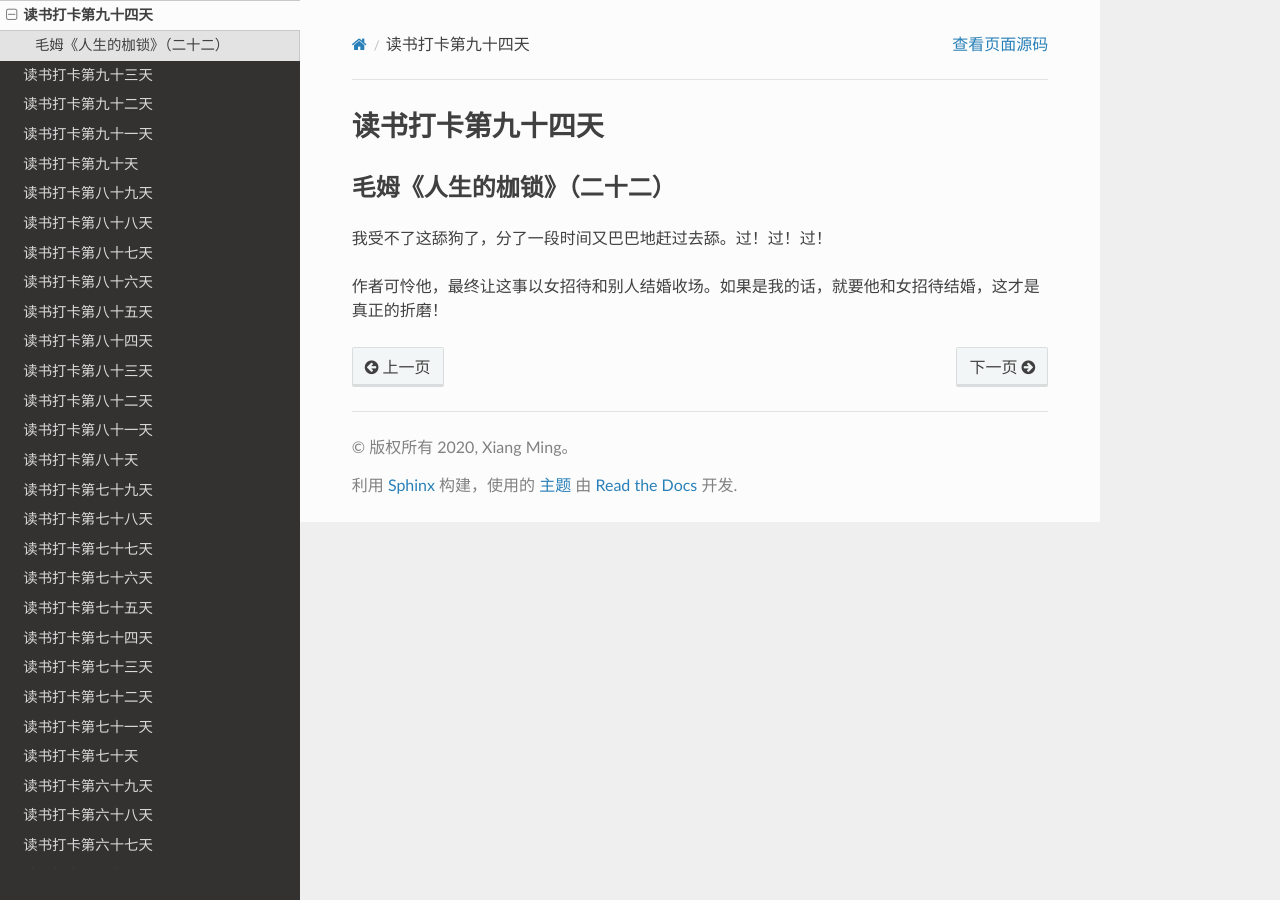
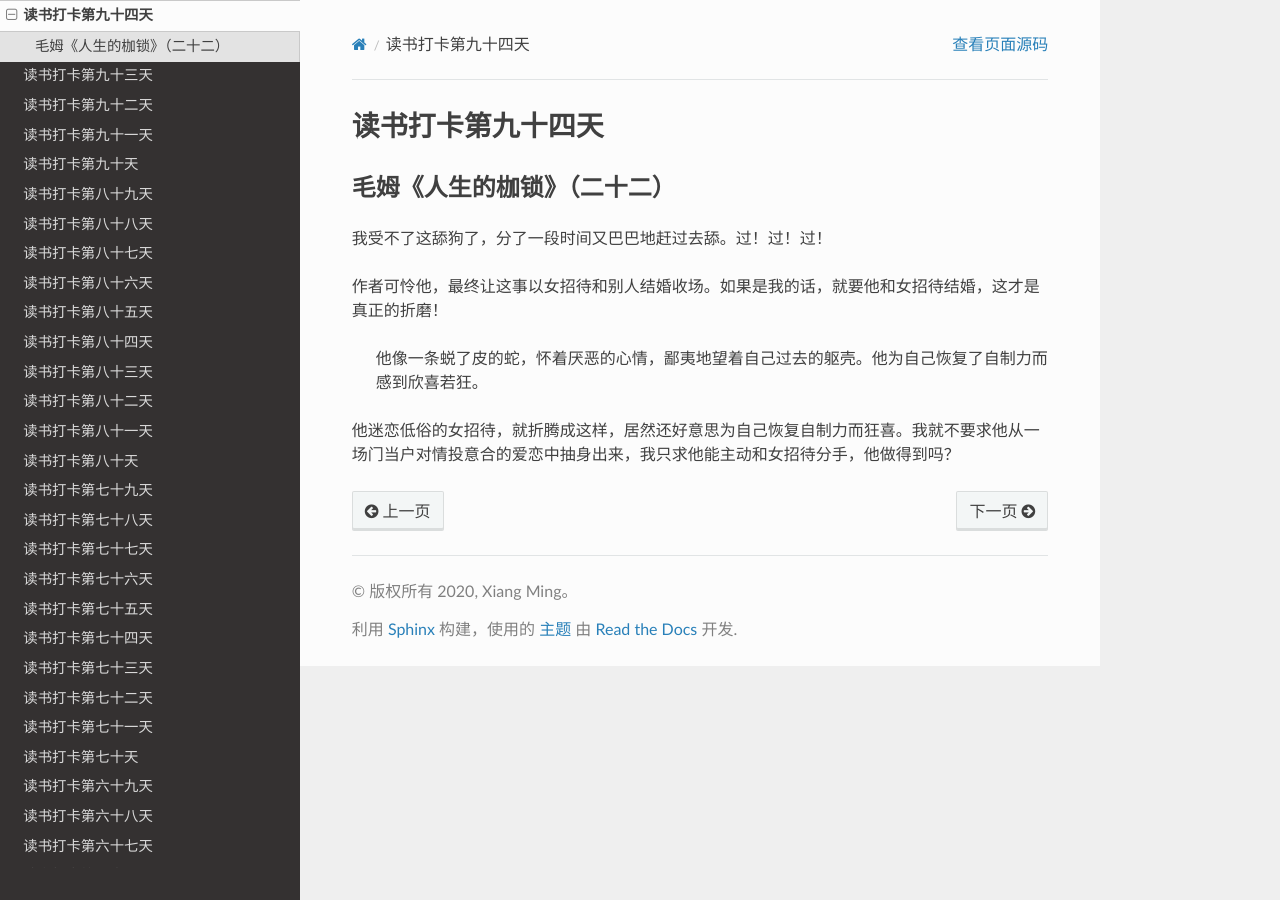
Before and after one commit to xiangming1975/reading, a Sphinx documentation site: the page built from source/2020-09-12.md, in a window 1280 px wide. Built offline with Sphinx 7.4.7 and the Read the Docs theme 2.0.0, drawn with Linux system fonts in a browser that asks for light colours.

```diff
--- a/source/2020-09-12.md
+++ b/source/2020-09-12.md
@@ -5,3 +5,7 @@
 我受不了这舔狗了，分了一段时间又巴巴地赶过去舔。过！过！过！
 
 作者可怜他，最终让这事以女招待和别人结婚收场。如果是我的话，就要他和女招待结婚，这才是真正的折磨！
+
+>他像一条蜕了皮的蛇，怀着厌恶的心情，鄙夷地望着自己过去的躯壳。他为自己恢复了自制力而感到欣喜若狂。
+
+他迷恋低俗的女招待，就折腾成这样，居然还好意思为自己恢复自制力而狂喜。我就不要求他从一场门当户对情投意合的爱恋中抽身出来，我只求他能主动和女招待分手，他做得到吗？
```
Also changed, not shown: source/2020-09-13.md (added, +17 -0 lines).
